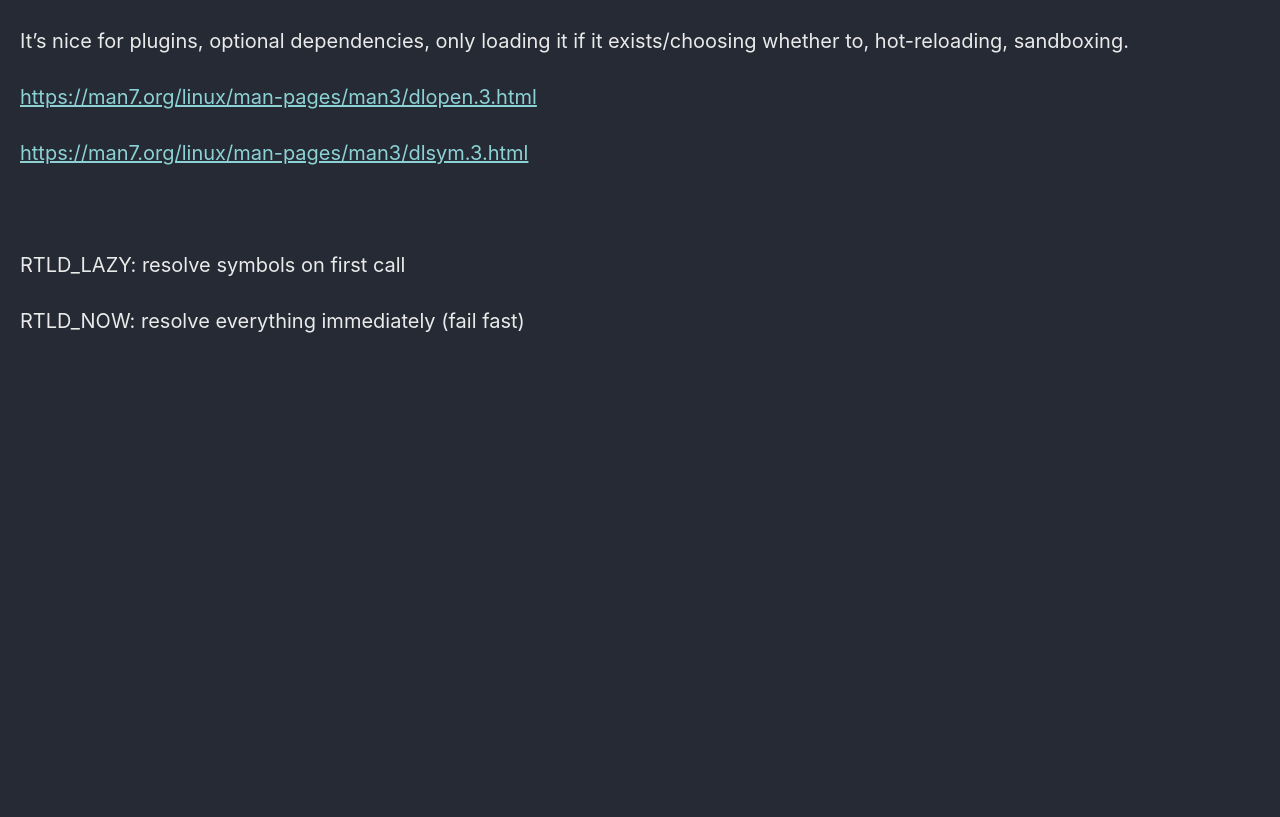
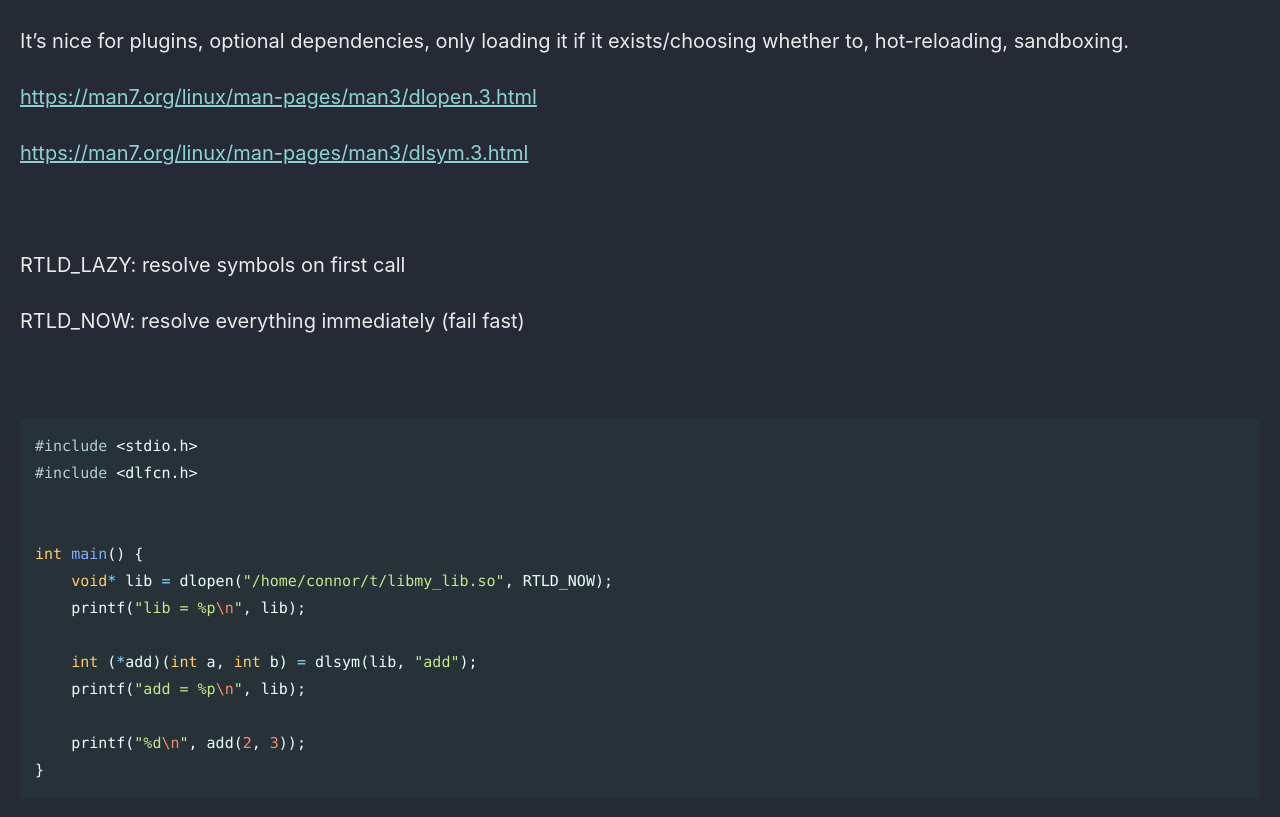
Before and after one commit to Connor-McCartney/Connor-McCartney.github.io, a Jekyll site: the page built from _pages/misc/C.md, in a window 1280 px wide and 900 px high, scrolled down 21936 px. Shown: the top 817 px of the window. Built offline with Jekyll 4.4.1, drawn with Linux system fonts in a browser that asks for light colours; cached includes are drawn as plain includes; before the commit the page ends 22328 px from its top, so only the background shows below that.

Commit message:
Update C.md

````diff
--- a/_pages/misc/C.md
+++ b/_pages/misc/C.md
@@ -892,3 +892,25 @@ It's nice for plugins, optional dependencies, only loading it if it exists/choos
 RTLD_LAZY: resolve symbols on first call
 
 RTLD_NOW: resolve everything immediately (fail fast)
+
+
+<br>
+
+```c
+#include <stdio.h>
+#include <dlfcn.h>
+
+
+int main() {
+    void* lib = dlopen("/home/connor/t/libmy_lib.so", RTLD_NOW);
+    printf("lib = %p\n", lib);
+
+    int (*add)(int a, int b) = dlsym(lib, "add");
+    printf("add = %p\n", lib);
+
+    printf("%d\n", add(2, 3));
+}
+```
+
+
+<br>
````
